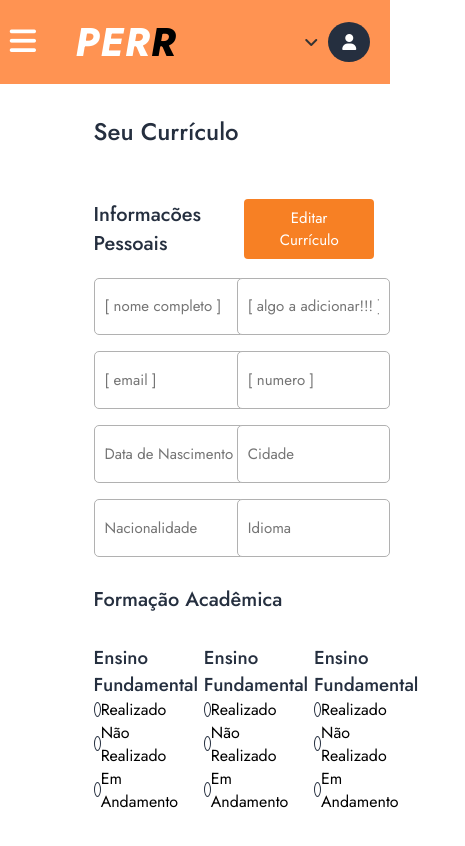
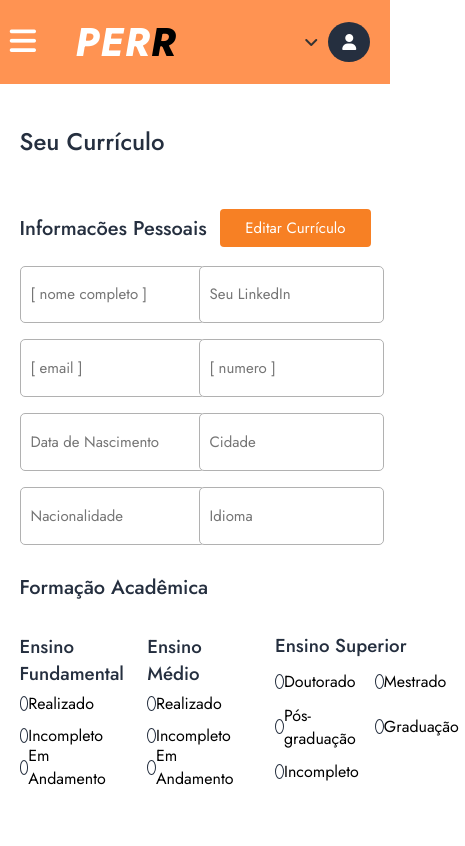
Before and after one commit to Santozzz/TCC-PERR-FRONTEND, a Vue app in the folder frontend/: page /SeuCurriculo in a window 390 px wide. Shown: the top 846 px of the page, 465 px wide, since content can reach past the window. Built offline with nearby package versions, Linux system fonts and the light colour scheme.

Commit message:
responsivo do container do componente FormularioCurriculo

```diff
--- a/frontend/src/components/SeuCurriculo/formularioCurriculo.vue
+++ b/frontend/src/components/SeuCurriculo/formularioCurriculo.vue
@@ -14,7 +14,7 @@
                     <input type="text" placeholder="Nacionalidade">
                 </div>
                 <div class="col-form">
-                    <input type="text" placeholder="[ algo a adicionar!!! ]">
+                    <input type="text" placeholder="Seu LinkedIn">
                     <input type="text" placeholder="[ numero ]">
                     <input type="text" placeholder="Cidade">
                     <input type="text" placeholder="Idioma">
@@ -37,7 +37,7 @@
                         </div>
                     </div>
                     <div class="col-inputCheck">
-                        <h3>Ensino Fundamental</h3>
+                        <h3>Ensino Médio</h3>
                         <div class="item" v-for="(optionMed, index) in optionsMed" :key="index">
                             <div class="container-radio">
                                 <input type="radio" :name="groupname" :value="optionMed" v-model="selectedOptionMed">
@@ -47,13 +47,13 @@
                             </div>
                         </div>
                     </div>
-                    <div class="col-inputCheck">
-                        <h3>Ensino Fundamental</h3>
-                        <div class="item" v-for="(optionSup, index) in optionsSup" :key="index">
-                            <div class="container-radio">
+                    <div class="col-inputCheckSup">
+                        <h3>Ensino Superior</h3>
+                        <div class="itemSup" v-for="(optionSup, index) in optionsSup" :key="index">
+                            <div class="container-radioSup">
                                 <input type="radio" :name="groupname" :value="optionSup" v-model="selectedOptionSup">
                             </div>
-                            <div class="container-option">
+                            <div class="container-optionSup">
                                 <p>{{ optionSup }}</p>
                             </div>
                         </div>
@@ -68,9 +68,9 @@
 export default {
   data() {
     return {
-      optionsFund: ['Realizado', 'Não Realizado', 'Em Andamento'], // As opções do seu grupo
-      optionsMed: ['Realizado', 'Não Realizado', 'Em Andamento'], // As opções do seu grupo
-      optionsSup: ['Realizado', 'Não Realizado', 'Em Andamento'], // As opções do seu grupo
+      optionsFund: ['Realizado', 'Incompleto', 'Em Andamento'], // As opções do seu grupo
+      optionsMed: ['Realizado', 'Incompleto', 'Em Andamento'], // As opções do seu grupo
+      optionsSup: ['Doutorado', 'Mestrado', 'Pós-graduação', 'Graduação', 'Incompleto'], // As opções do seu grupo
       selectedOptionFund: '', // O valor selecionado
       selectedOptionMed: '', // O valor selecionado
       selectedOptionSup: '', // O valor selecionado
@@ -176,9 +176,10 @@ export default {
         display: flex;
         flex-direction: column;
         align-items: start;
-        justify-content: space-between;
+        justify-content: space-evenly;
         width: 25%;
         height: 18vh;
+        flex-wrap: wrap;
     }
     .col-inputCheck h3{
         width: 100%;
@@ -188,7 +189,7 @@ export default {
     .item{
         display: flex;
         width: 100%;
-        justify-content: space-between;
+        height: 20%;
         align-items: center;
     }
     .container-radio{
@@ -229,4 +230,72 @@ export default {
         justify-content: start;
         width: 90%;
     }
+    .col-inputCheckSup {
+        display: grid;
+        grid-template-columns: repeat(2, 1fr); /* Define duas colunas iguais */
+        gap: 10px; /* Espaçamento entre os itens */
+        width: 50%; /* Ajuste conforme necessário */
+        align-items: center; /* Alinha verticalmente os itens ao centro */
+    }
+
+    .col-inputCheckSup h3 {
+        grid-column: span 2; /* Faz o título ocupar as duas colunas */
+        font-weight: 500;
+        color: #252F3F;
+    }
+
+    .itemSup {
+        display: flex;
+        align-items: center;
+    }
+
+    .container-radioSup {
+        display: flex;
+        justify-content: start;
+        width: 10%;
+    }
+
+    .container-radioSup input {
+        appearance: none;
+        width: 15px;
+        height: 15px;
+        border-radius: 50%;
+        border: 1px solid #252F3F;
+        cursor: pointer;
+        outline: none;
+        position: relative;
+        display: flex;
+        justify-content: center;
+        align-items: center;
+    }
+
+    .container-radioSup input:checked:before {
+        opacity: 1;
+    }
+
+    .container-radioSup input:hover {
+        border: 1px solid #949494;
+    }
+
+    .container-radioSup input::before {
+        content: '';
+        position: absolute;
+        height: 7px;
+        width: 7px;
+        background-color: #000000;
+        border-radius: 50%;
+        opacity: 0;
+    }
+
+    .container-optionSup {
+        display: flex;
+        justify-content: start;
+        width: 90%;
+    }
+    @media screen and (max-width: 1260px){
+        .container{
+            margin: 40px auto;
+            width: 100%;
+        }
+    }
 </style>
```
